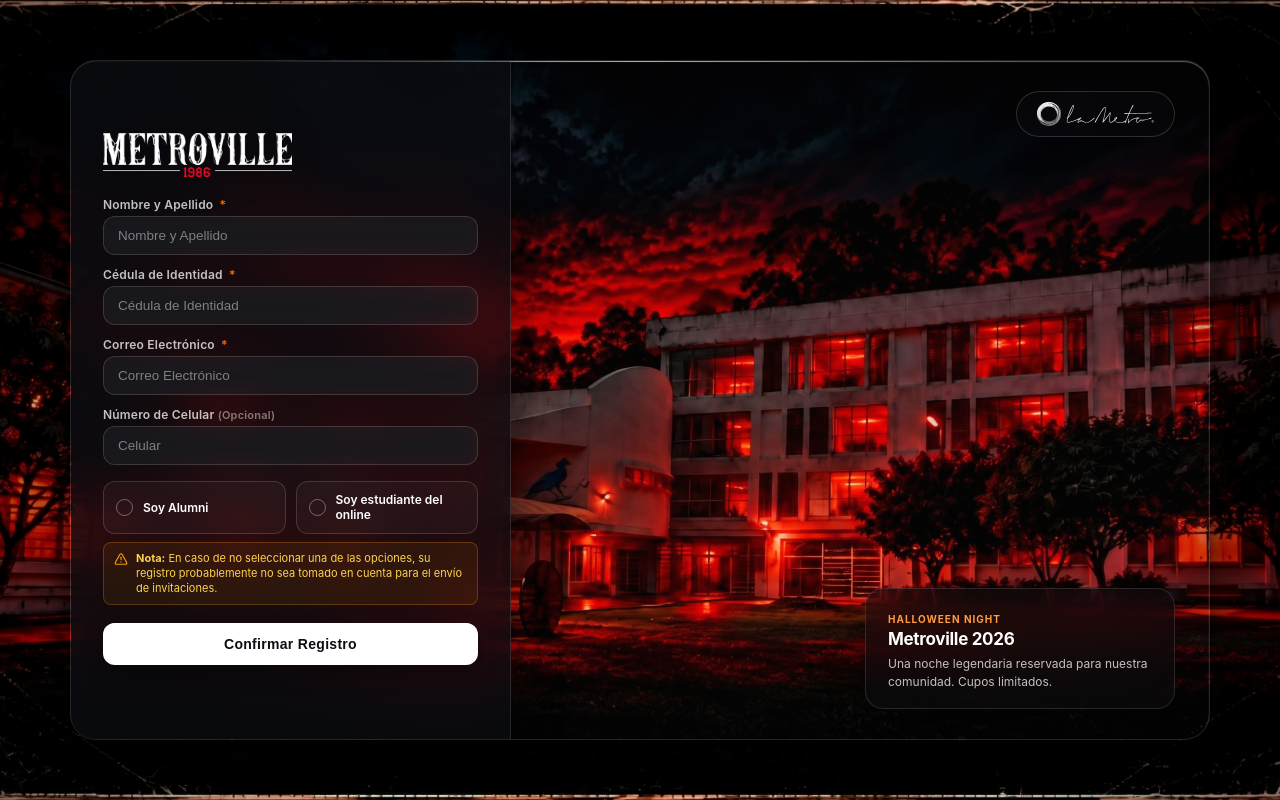
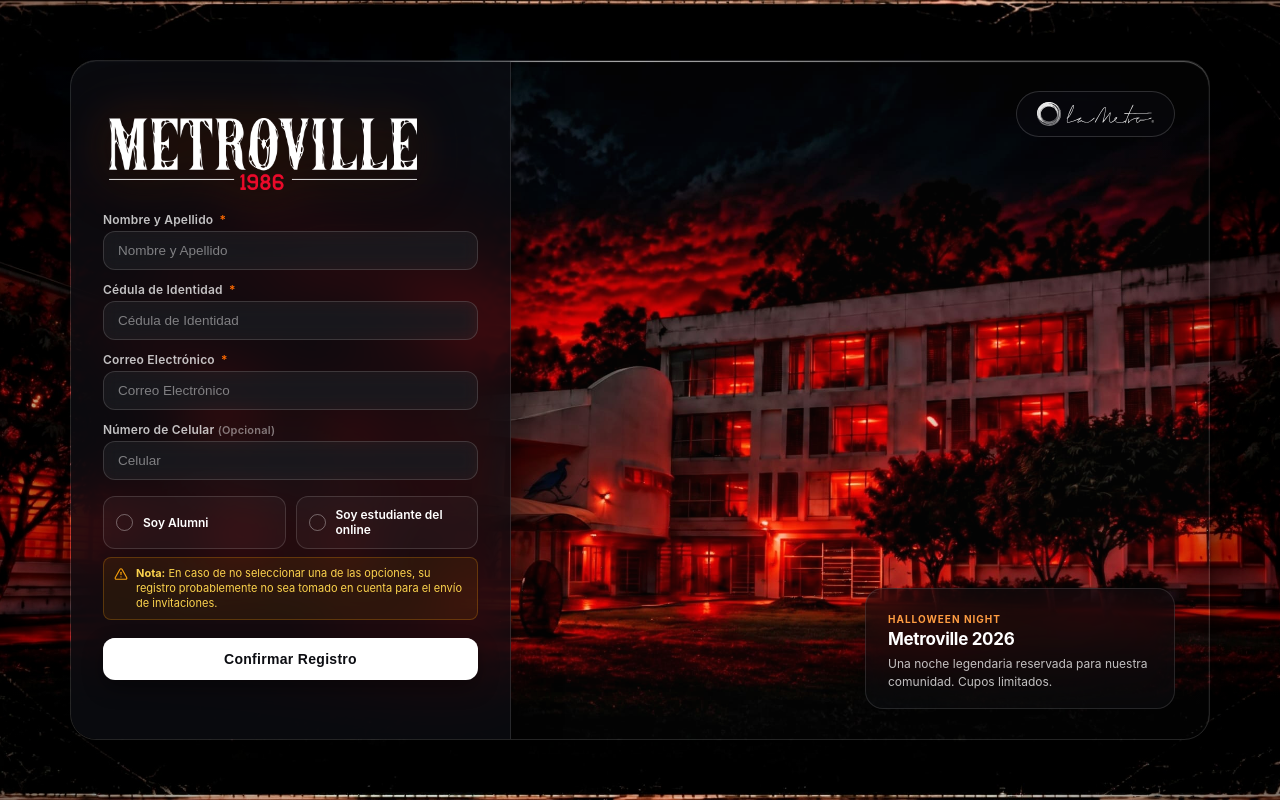
Before and after one commit to isaflores033/metroville2026-alumnis-online, a plain HTML site: page index.html in a window 1280 px wide. Drawn offline with Linux system fonts and the light colour scheme.

Commit message:
style: aumenta tamaño y resalte del logo de Metroville

```diff
--- a/css/styles.css
+++ b/css/styles.css
@@ -165,7 +165,7 @@
 
 /* Encabezado: solo el logo */
 .form-header {
-  margin-bottom: 20px;
+  margin-bottom: 22px;
 }
 
 .brand-row {
@@ -175,11 +175,13 @@
 }
 
 .metroville-logo {
-  height: 44px;
-  width: auto;
-  max-width: 230px;
+  height: auto;
+  max-height: 72px;
+  width: 100%;
+  max-width: 320px;
   object-fit: contain;
-  filter: drop-shadow(0 4px 14px rgba(0, 0, 0, 0.7));
+  filter: drop-shadow(0 6px 18px rgba(0, 0, 0, 0.8)) drop-shadow(0 0 24px rgba(255, 94, 0, 0.25));
+  transition: transform 0.3s ease;
 }
 
 /* ==========================================================================
```
